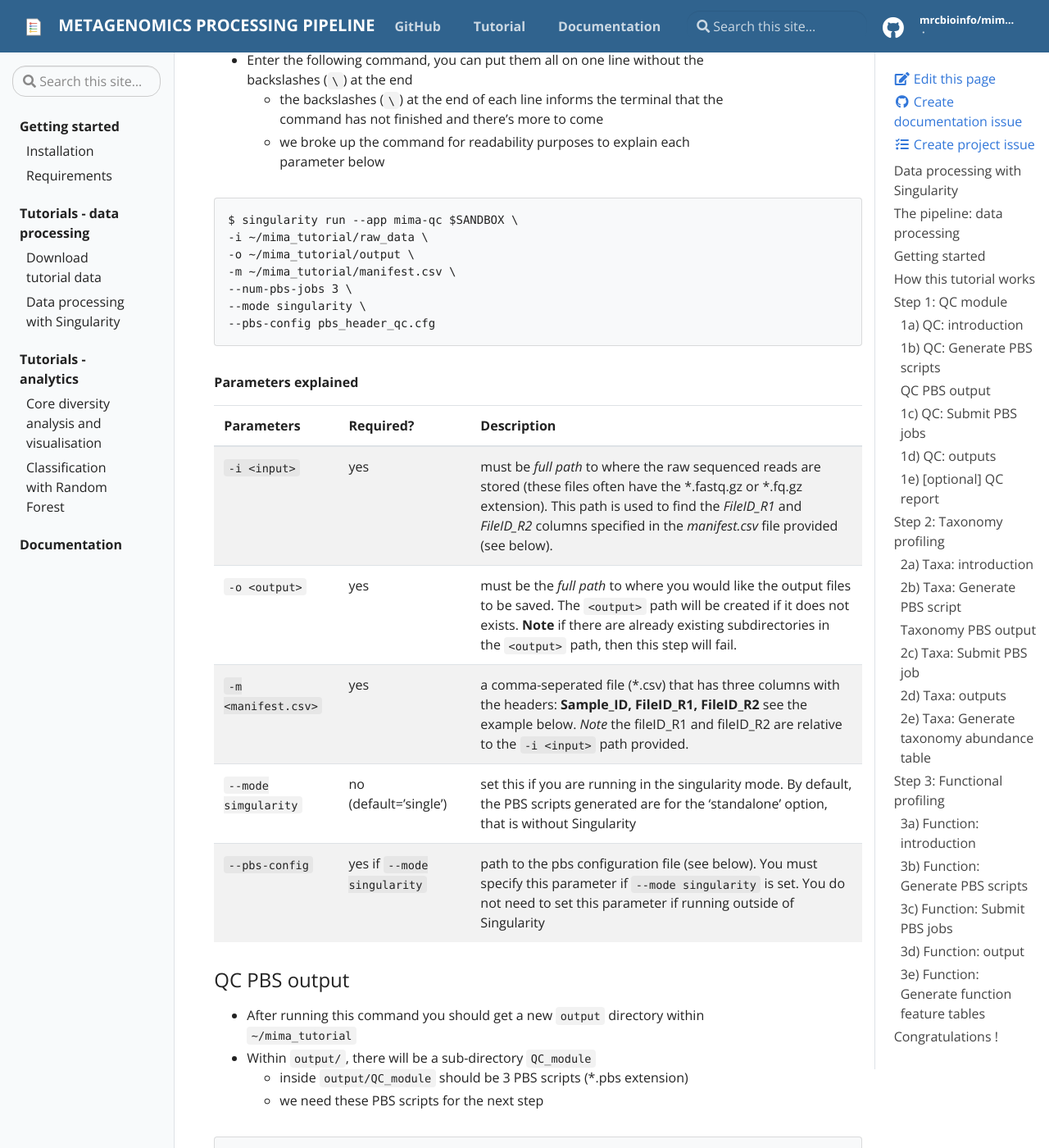
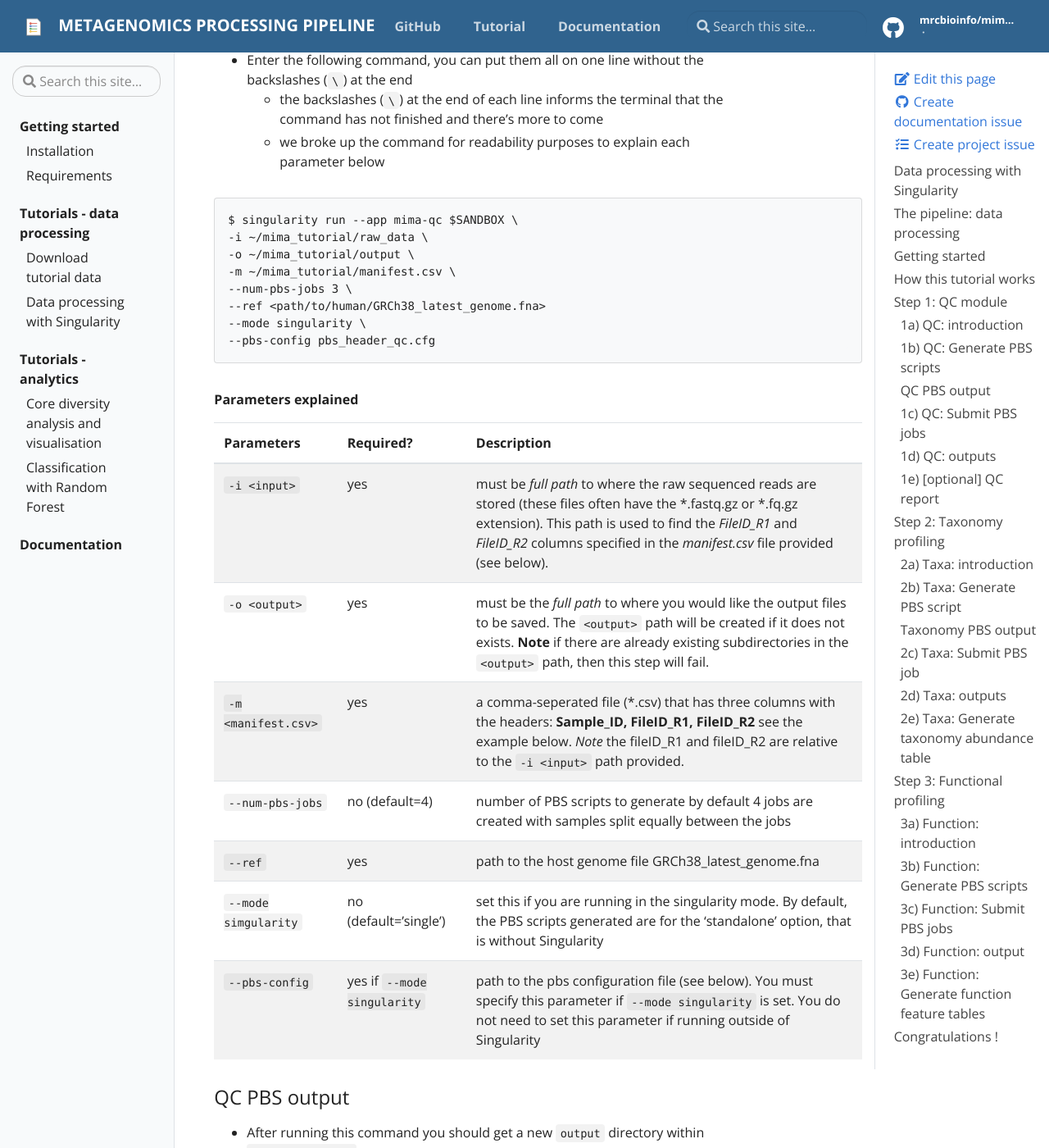
Before and after one commit to mrcbioinfo/mima-pipeline, a Jekyll site: the page built from docs/_docs/tutorials/tutorial-with-singularity.md, in a window 1280 px wide and 1400 px high, scrolled down 7353 px. Shown: the whole window at 82% size. Built offline with Jekyll 4.4.1, drawn with Linux system fonts in a browser that asks for light colours; some of the changed text lies outside the part shown.

Commit message:
update example for singularity_bind parameter

````diff
--- a/docs/_docs/tutorials/tutorial-with-singularity.md
+++ b/docs/_docs/tutorials/tutorial-with-singularity.md
@@ -256,6 +256,7 @@
 -o ~/mima_tutorial/output \
 -m ~/mima_tutorial/manifest.csv \
 --num-pbs-jobs 3 \
+--ref <path/to/human/GRCh38_latest_genome.fna>
 --mode singularity \
 --pbs-config pbs_header_qc.cfg
 ```
@@ -267,6 +268,8 @@
 | `-i <input>` | yes | must be *full path* to where the raw sequenced reads are stored (these files often have the \*.fastq.gz or \*.fq.gz extension). This path is used to find the *FileID\_R1* and *FileID\_R2* columns specified in the *manifest.csv* file provided (see below). |
 | `-o <output>` | yes | must be the *full path* to where you would like the output files to be saved. The `<output>` path will be created if it does not exists. **Note** if there are already existing subdirectories in the `<output>` path, then this step will fail. |
 | `-m <manifest.csv>` | yes | a comma-seperated file (\*.csv) that has three columns with the headers: **Sample\_ID, FileID\_R1, FileID\_R2** see the example below. *Note* the fileID\_R1 and fileID\_R2 are relative to the `-i <input>` path provided. |
+| `--num-pbs-jobs` | no (default=4) | number of PBS scripts to generate by default 4 jobs are created with samples split equally between the jobs |
+| `--ref` | yes | path to the host genome file GRCh38_latest_genome.fna |
 | `--mode simgularity` | no (default='single') | set this if you are running in the singularity mode. By default, the PBS scripts generated are for the 'standalone' option, that is without Singularity |
 | `--pbs-config` | yes if `--mode singularity` | path to the pbs configuration file (see below). You must specify this parameter if `--mode singularity` is set. You do not need to set this parameter if running outside of Singularity |
 
@@ -315,7 +318,7 @@
 Your PBS script should look something like below, with some differences
   - the `/home/user` is replaced with the full path to your actual home directory
   - your IMAGE_DIR might be in a different location
-  - remember to configure the `SINGULARITY_BIND` environment variable mentioned above in [PBS configuration files](#pbs-configuration-files)
+  - remember to configure the `SINGULARITY_BIND` environment variable to include the directory where minimap2 database is stored (see above [PBS configuration files](#pbs-configuration-files) for explanation)
 
 ``` bash
 #!/bin/bash
@@ -329,7 +332,7 @@
 module load singularity/3.6.4
 
 IMAGE_DIR=~/mima-pipeline
-export SINGULARITY_BIND="..."
+export SINGULARITY_BIND="/path/to/humann/GRCh38:/opt/refDB"
 
 
 cd /home/user/mima_tutorial/output/QC_module/
@@ -525,7 +528,7 @@
 Your PBS script should look something like below, with some differences
   - the `/home/user` is replaced with the full path to your actual home directory
   - your IMAGE_DIR might be in a different location
-  - remember to configure the `SINGULARITY_BIND` environment variable mentioned above in [PBS configuration files](#pbs-configuration-files)
+  - remember to configure the `SINGULARITY_BIND` environment variable to include the directory where Kraken2 database is stored (see above [PBS configuration files](#pbs-configuration-files) for explanation)
   - note that walltime is set to 10 hours, increase this if you have more samples
   - note that memory this time is set to 300GB, increase if you need
 
@@ -542,7 +545,7 @@
 module load singularity/3.6.4
 
 IMAGE_DIR=~/mima-pipeline
-export SINGULARITY_BIND="..."
+export SINGULARITY_BIND="/path/to/kraken2/reference_database:/path/to/kraken2/reference_database"
 
 
 cd /home/user/mima_tutorial/output/Taxonomy_profiling/
@@ -767,7 +770,7 @@
 Your PBS script should look something like below, with some differences
   - the `/home/user` is replaced with the full path to your actual home directory
   - `<path/to/db>` databases will be replaced with what you set above for `--nucleotide-database` etc
-  - remember to configure the `SINGULARITY_BIND` environment variable mentioned above in [PBS configuration files](#pbs-configuration-files)
+  - remember to configure the `SINGULARITY_BIND` environment variable to include the directory where Kraken2 database is stored (see above [PBS configuration files](#pbs-configuration-files) for explanation)
   - note that the walltime is set to 8 hours, you might need to increase this for your own samples if they are larger than the examples used in this tutorial
 
 ``` bash
@@ -782,7 +785,7 @@
 module load singularity/3.6.4
 
 IMAGE_DIR=~/mima-pipeline
-export SINGULARITY_BIND="..."
+export SINGULARITY_BIND="/path/to/humann3_database:/path/to/humann3_database,/path/to/metaphlan_databases:path/to/metaphlan_databases"
 
 
 cd /home/user/mima_tutorial/output/Function_profiling/
````
